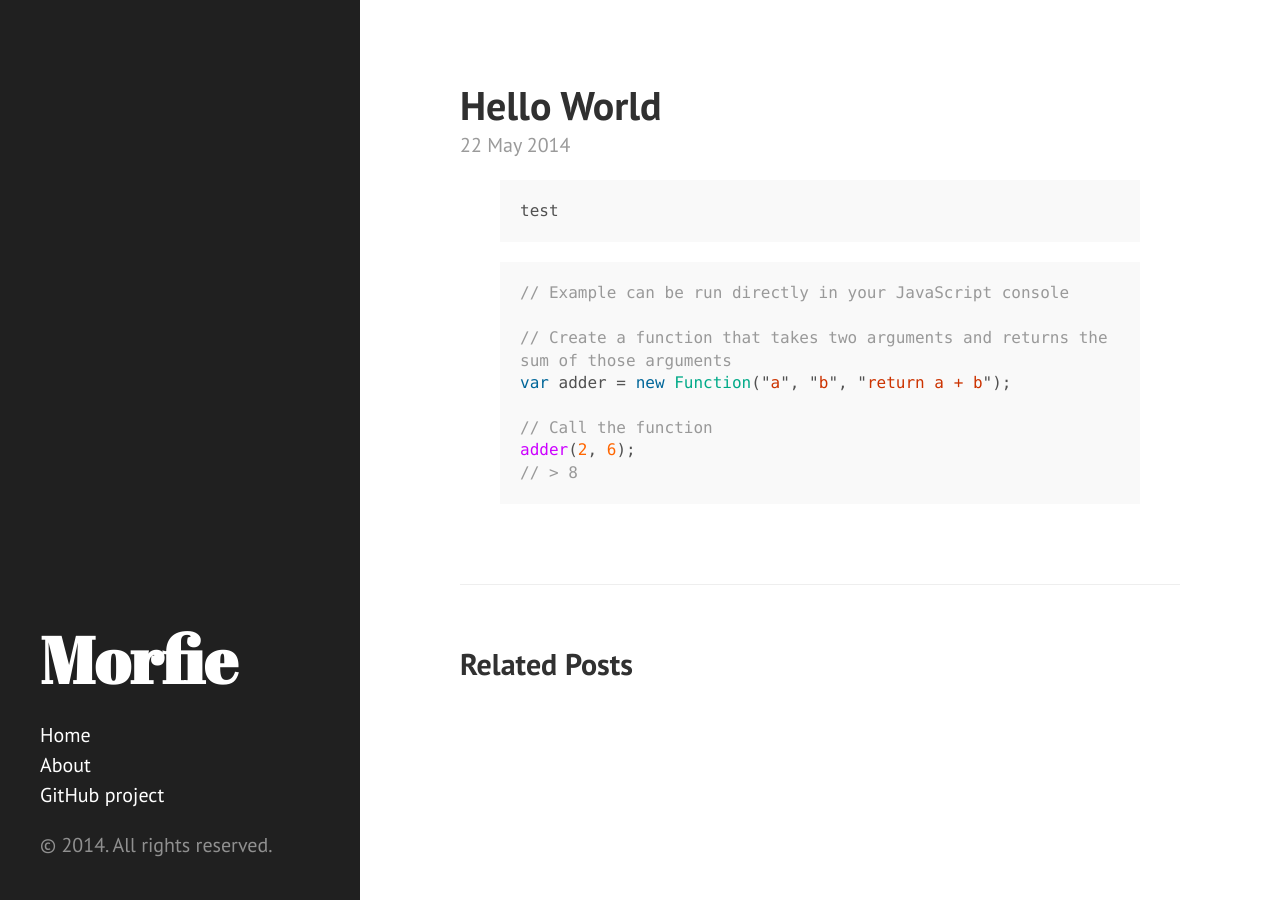
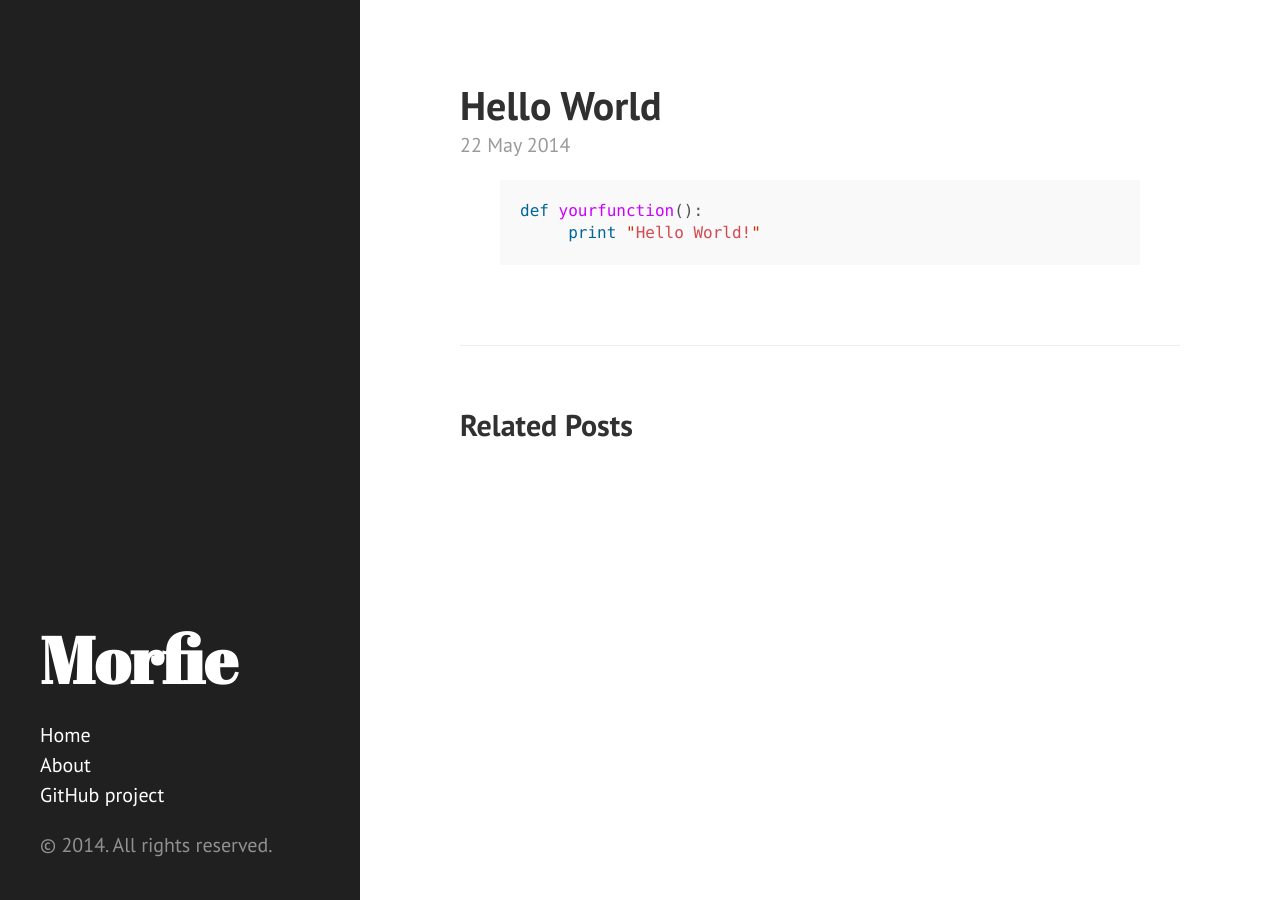
Before and after one commit to morfie/morfie.github.io, a Jekyll site: the page built from _posts/2014-05-22-hello-world.md, in a window 1280 px wide. Built offline with Jekyll 4.4.1, drawn with Linux system fonts in a browser that asks for light colours; Markdown is read by kramdown in place of the engine named in the settings.

```diff
--- a/_posts/2014-05-22-hello-world.md
+++ b/_posts/2014-05-22-hello-world.md
@@ -3,20 +3,7 @@ layout: post
 title: Hello World
 ---
 
-{% highlight php %}
-
-test
-
+{% highlight python %}
+def yourfunction():
+     print "Hello World!"
 {% endhighlight %}
-
-
-{% highlight js %}
-// Example can be run directly in your JavaScript console
-
-// Create a function that takes two arguments and returns the sum of those arguments
-var adder = new Function("a", "b", "return a + b");
-
-// Call the function
-adder(2, 6);
-// > 8
-{% endhighlight %}
```
